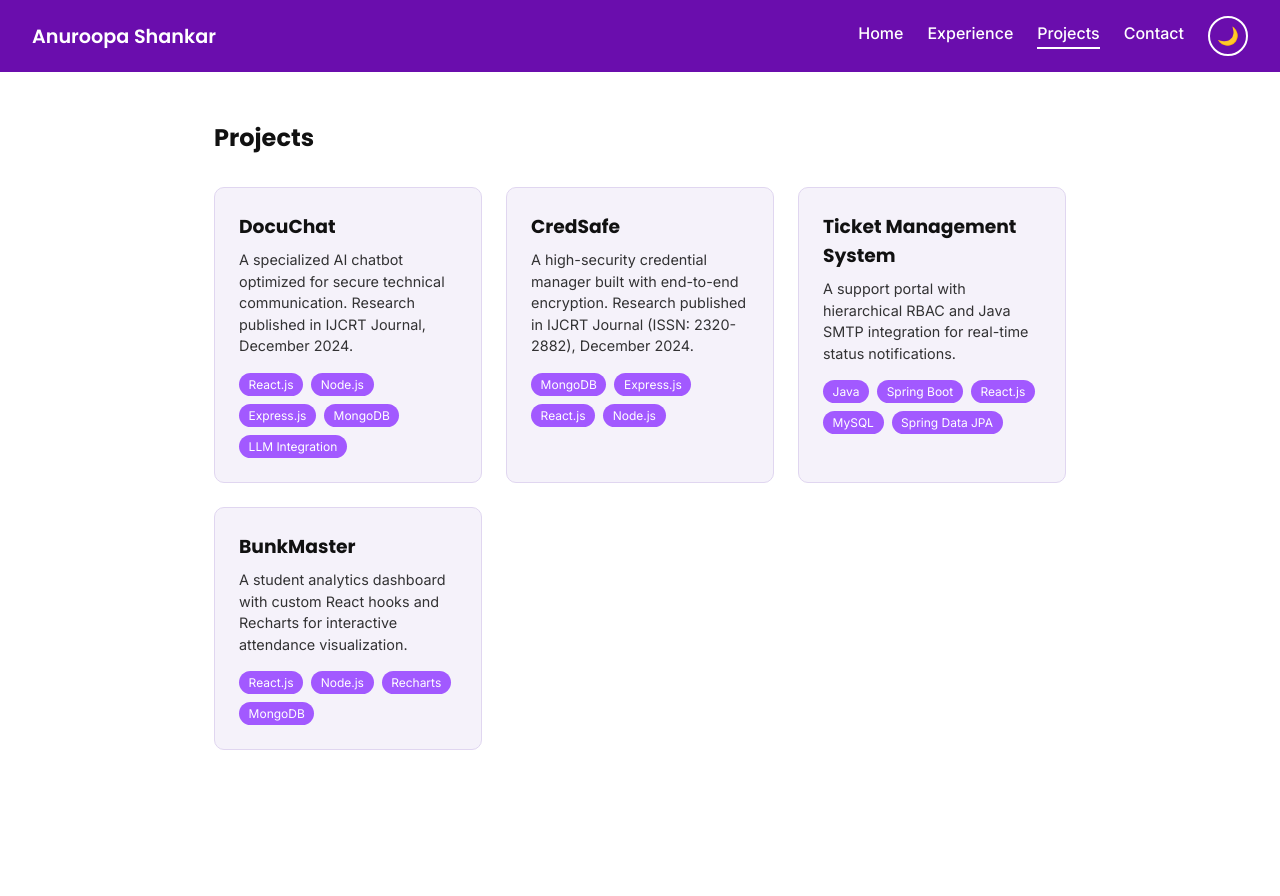
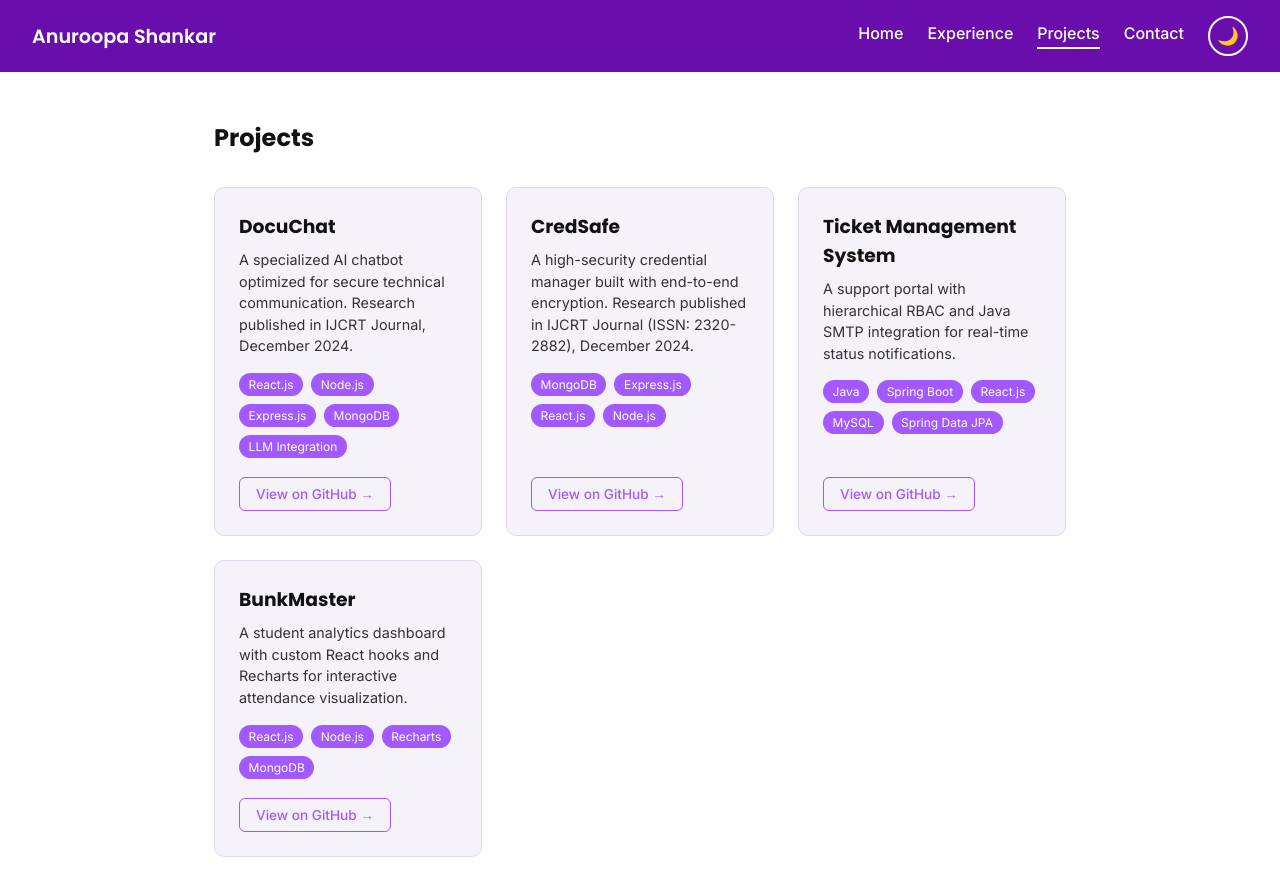
Before and after one commit to anuroopa131/portfolio-anu, a React (Vite) app: page /portfolio-anu/projects in a window 1280 px wide. Shown: the top 896 px of the page. Before the commit the page ends 800 px from the top, so only its background shows below. Built offline with nearby package versions, Linux system fonts and the light colour scheme.

Commit message:
Fixed Pojects

```diff
--- a/src/pages/Contact.jsx
+++ b/src/pages/Contact.jsx
@@ -51,11 +51,8 @@ const IconLink = styled.a`
 const Contact = () => {
   return (
     <Wrapper>
-      <Title>Get In Touch</Title>
-      <SubText>
-        Feel free to reach out for opportunities, collaborations, or just to
-        say hi.
-      </SubText>
+      <Title>Let's Connect</Title>
+
       <IconRow>
         <IconLink href="mailto:anuroopa131@gmail.com" aria-label="Email">
           <SiGmail size={20} />
--- a/src/pages/Experience.jsx
+++ b/src/pages/Experience.jsx
@@ -50,7 +50,7 @@ const Bullets = styled.ul`
 const experiences = [
   {
     company: "Sysfore Technologies",
-    role: "Associate Software Developer Intern",
+    role: "Associate Software Engineer Trainee",
     duration: "May 2026 – Present",
     bullets: [
       "Undergoing structured training in ASP.NET Core and React.js, building full-stack modules with a focus on clean architecture and component-driven UI design.",
--- a/src/pages/Projects.jsx
+++ b/src/pages/Projects.jsx
@@ -22,6 +22,8 @@ const Card = styled.div`
   border: 1px solid ${(props) => props.theme.border};
   border-radius: 10px;
   padding: 1.5rem;
+  display: flex;
+  flex-direction: column;
 `;
 
 const ProjectName = styled.h3`
@@ -41,6 +43,7 @@ const TagRow = styled.div`
   display: flex;
   flex-wrap: wrap;
   gap: 0.5rem;
+  margin-bottom: 1.2rem;
 `;
 
 // Small "pill" tags using the purple accent, tying visually back to the navbar
@@ -52,30 +55,54 @@ const Tag = styled.span`
   border-radius: 999px;
 `;
 
+// Pushed to the bottom of the card via margin-top: auto (Card is a flex
+// column), so all buttons line up evenly even if descriptions differ in length.
+const GithubButton = styled.a`
+  margin-top: auto;
+  align-self: flex-start;
+  background: transparent;
+  border: 1.5px solid ${(props) => props.theme.accent};
+  color: ${(props) => props.theme.accent};
+  font-size: 0.85rem;
+  font-weight: 500;
+  padding: 0.5rem 1rem;
+  border-radius: 6px;
+  transition: background 0.2s ease, color 0.2s ease;
+
+  &:hover {
+    background: ${(props) => props.theme.accent};
+    color: #ffffff;
+  }
+`;
+
 const projects = [
   {
     name: "DocuChat",
     description:
       "A specialized AI chatbot optimized for secure technical communication. Research published in IJCRT Journal, December 2024.",
     tags: ["React.js", "Node.js", "Express.js", "MongoDB", "LLM Integration"],
+    github: "https://github.com/anuroopa131/DocuChat",
   },
   {
     name: "CredSafe",
     description:
       "A high-security credential manager built with end-to-end encryption. Research published in IJCRT Journal (ISSN: 2320-2882), December 2024.",
     tags: ["MongoDB", "Express.js", "React.js", "Node.js"],
+    github: "https://github.com/anuroopa131/CredSafe",
   },
   {
     name: "Ticket Management System",
     description:
       "A support portal with hierarchical RBAC and Java SMTP integration for real-time status notifications.",
     tags: ["Java", "Spring Boot", "React.js", "MySQL", "Spring Data JPA"],
+    github: "https://github.com/anuroopa131/Ticket-Management-System",
   },
   {
     name: "BunkMaster",
     description:
       "A student analytics dashboard with custom React hooks and Recharts for interactive attendance visualization.",
     tags: ["React.js", "Node.js", "Recharts", "MongoDB"],
+    github: "https://github.com/anuroopa131/BUNKMASTER",
   },
 ];
 
@@ -93,6 +120,13 @@ const Projects = () => {
                 <Tag key={tag}>{tag}</Tag>
               ))}
             </TagRow>
+            <GithubButton
+              href={project.github}
+              target="_blank"
+              rel="noopener noreferrer"
+            >
+              View on GitHub →
+            </GithubButton>
           </Card>
         ))}
       </Grid>
```
